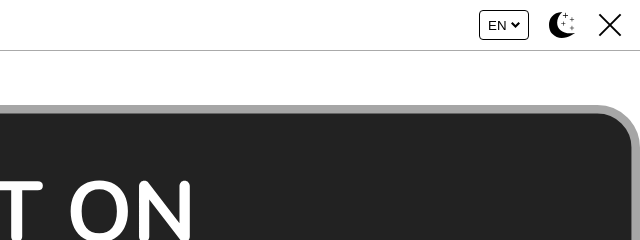
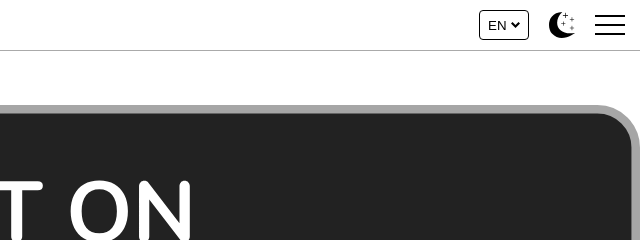
Before and after one commit to Nik-Gaydar/ng-free-zen, a plain HTML site: page index.html in a window 1280 px wide. Shown: the top 240 px of the page, 640-1280 px from the left. Drawn offline with Linux system fonts and the light colour scheme.

Commit message:
Refactored HTML

```diff
--- a/index.html
+++ b/index.html
@@ -5,6 +5,7 @@
   <meta name="viewport" content="width=device-width, initial-scale=1.0">
   <title>ZEN</title>
   <link rel="stylesheet" href="CSS/reset.css">
+  <link rel="stylesheet" href="CSS/global.css">
   <link rel="stylesheet" href="CSS/header.css">
   <link rel="stylesheet" href="CSS/menu.css">
   <link rel="stylesheet" href="CSS/burger.css">
@@ -45,7 +46,7 @@
         <button class="header__theme" type="button" id="theme">
           <img src="assets/icons/theme.svg" alt="theme"/>
         </button>
-        <button class="burger active" type="button" id="burger">
+        <button class="burger" type="button" id="burger">
           <span></span>
         </button>
       </div>
```
